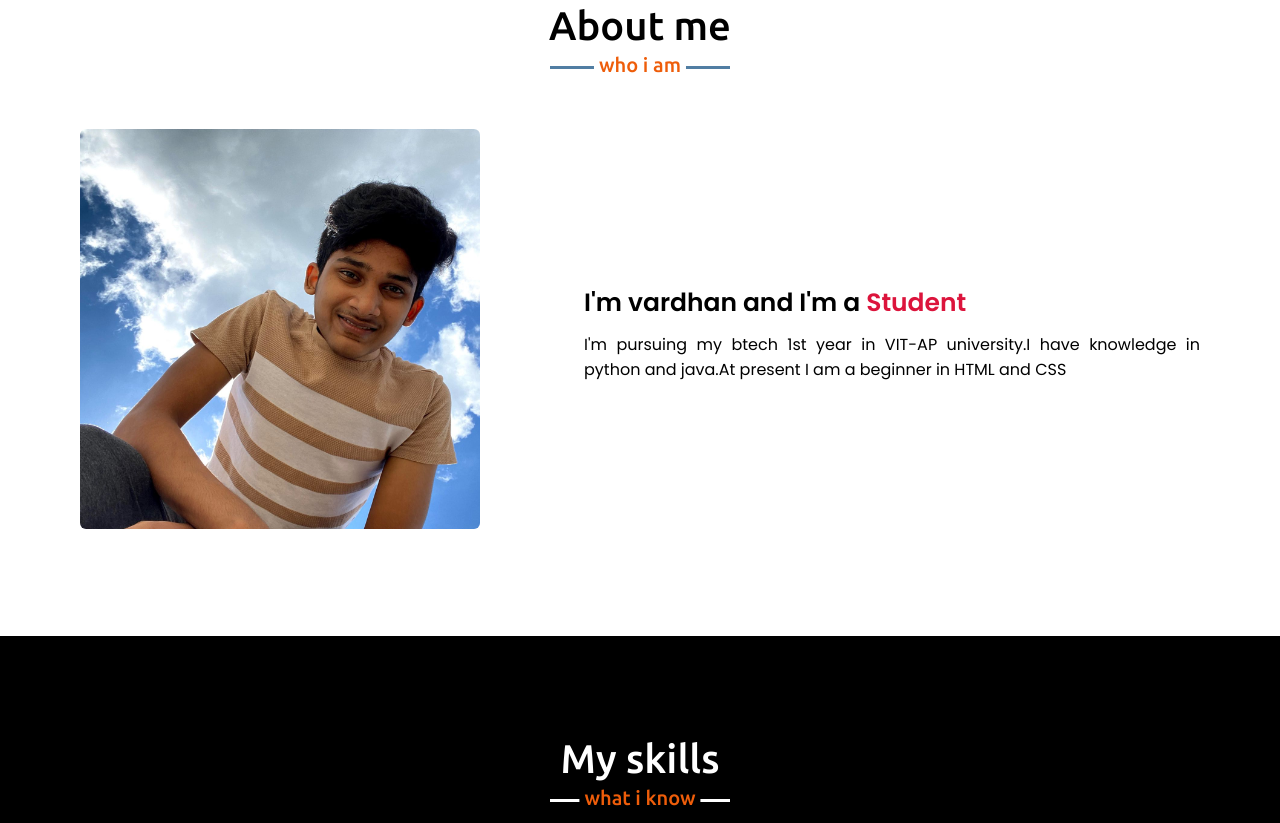
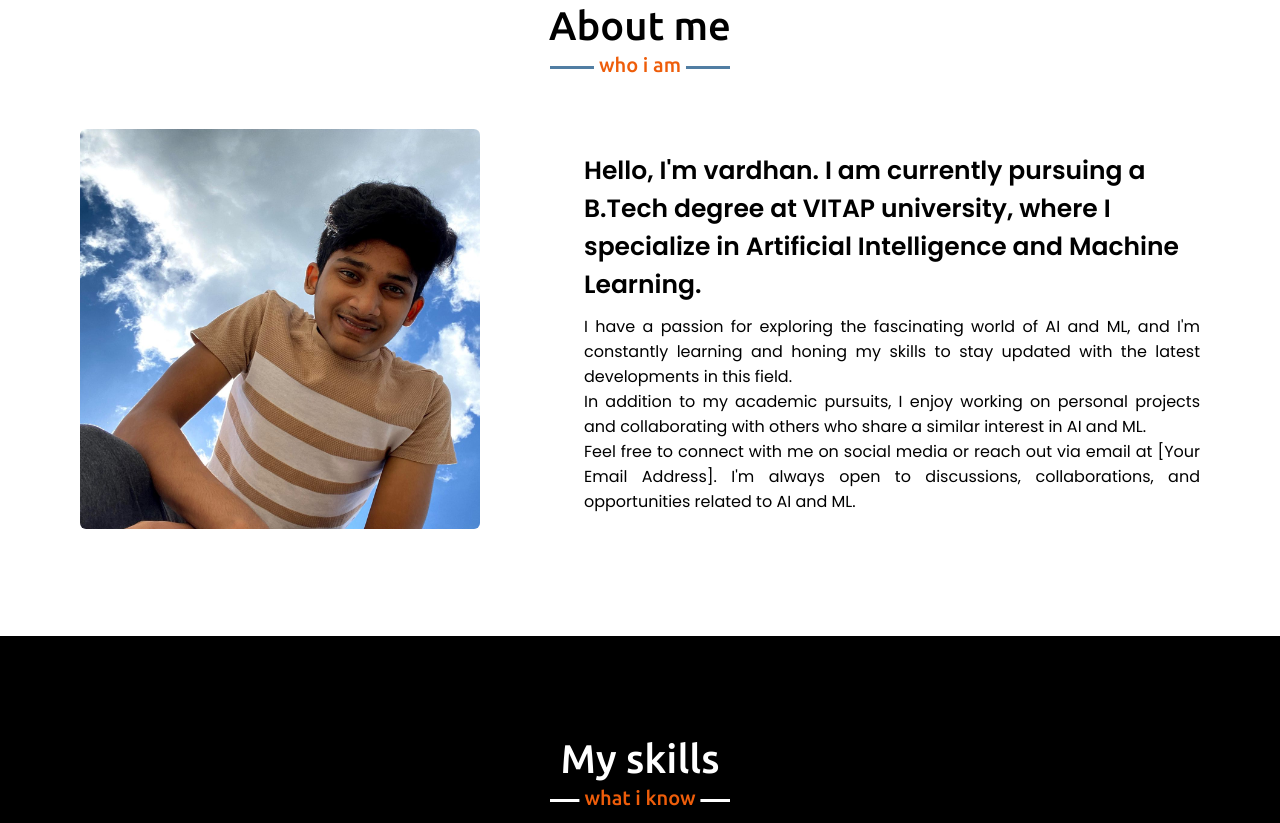
Before and after one commit to mdsvr/profile1, a plain HTML site: page index.html in a window 1280 px wide. Shown: the part 897-1720 px from the top of the page. Drawn offline with nearby package versions, Linux system fonts and the light colour scheme; a script that the page names is missing.

Commit message:
Update index.html

```diff
--- a/index.html
+++ b/index.html
@@ -39,7 +39,6 @@
             <div class="home-content">
                 <div class="text-1">Hello, I'm </div>
                 <div class="text-2">M.durga sai vardhan reddy</div>
-                <div class="text-3">And I'm a <span>Student</span></div>
                 </div>
         </div>
     </section>
@@ -53,8 +52,12 @@
                    <img src="./image/pic2.jpeg" alt="">
                 </div>
                 <div class="column right">
-                    <div class="text">I'm vardhan and I'm a <span class="typing-2">Student</span></div>
-                    <p>I'm pursuing my btech 1st year in VIT-AP university.I have knowledge in python and java.At present I am a beginner in HTML and CSS</p>
+                    <div class="text"> Hello, I'm vardhan. I am currently pursuing a B.Tech degree at VITAP university, where I specialize in Artificial Intelligence and Machine Learning. </div>
+                   <p>I have a passion for exploring the fascinating world of AI and ML, and I'm constantly learning and honing my skills to stay updated with the latest developments in this field.</p>
+    <p> In addition to my academic pursuits, I enjoy working on personal projects and collaborating with others who share a similar interest in AI and ML.</p>
+    <p>
+        Feel free to connect with me on social media or reach out via email at [Your Email Address]. I'm always open to discussions, collaborations, and opportunities related to AI and ML.
+    </p>
               </div>
             </div>
         </div>
@@ -139,11 +142,6 @@
                                  <div class="collem">
                             <i class="fas fa-envelope"></i>
                             <div class="info">
-
-                                <div class="head">club managed</div>
-                                <div class="sub-title"><a href="https://csivitap.co.in/">CSI-vit AP</a></div>
-                            </div>
-
                         </div>
                     </div>
                 </div>
```
